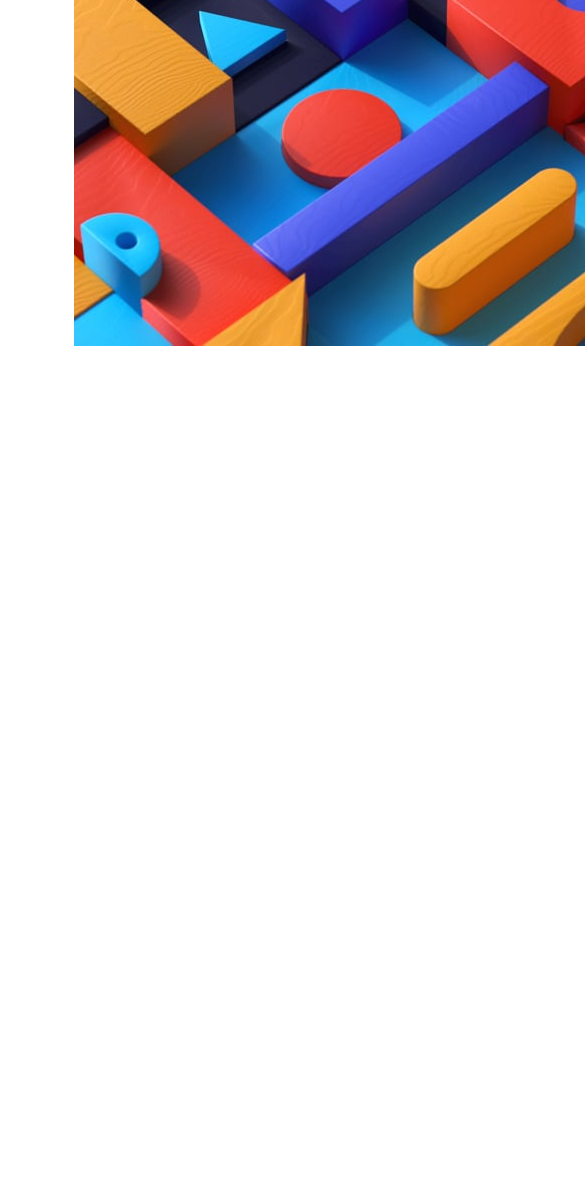
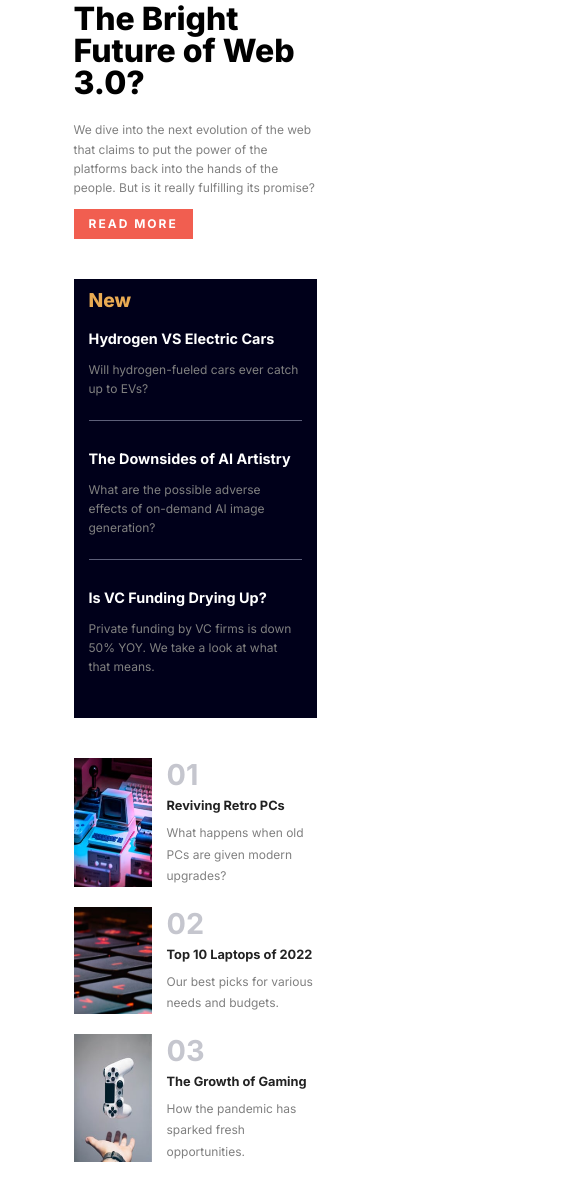
Before and after one commit to hesham3la2/news-homepage-main, a plain HTML site: page index.html in a window 390 px wide. Shown: the part 314-1496 px from the top of the page, 585 px wide, since content can reach past the window. Before the commit the page ends 844 px from the top, so only its background shows below. Drawn offline with Linux system fonts and the light colour scheme.

Commit message:
mobile version was finished

```diff
--- a/css/style.css
+++ b/css/style.css
@@ -10,11 +10,18 @@ html {
 
 body {
   font-family: 'Inter', sans-serif;
+  overflow-x: hidden;
 }
 
 ul {
   margin: 0;
   padding: 0;
+}
+
+p {
+  color: #808080;
+  font-size: 0.75rem;
+  line-height: 1.6;
 }
 
 .container {
@@ -31,7 +38,7 @@ ul {
 }
 
 .header {
-  margin: 20px 0;
+  margin-top: 20px;
 }
 
 .header .container {
@@ -56,7 +63,8 @@ ul {
   display: block;
 }
 .header .container nav.open--nav .side-menu {
-  visibility: visible;
+  position: absolute;
+  right: 0;
   opacity: 1;
   transform: translateX(0%);
 }
@@ -92,7 +100,6 @@ ul {
   }
 
   .header .container nav .side-menu {
-    visibility: hidden;
     opacity: 0;
     transition: all 1s;
     position: absolute;
@@ -137,6 +144,100 @@ ul {
   }
 }
 
+.main {
+  margin-top: 40px;
+}
+
+.main .cover .cover-image {
+  width: 100%;
+  object-fit: cover;
+  object-position: top center;
+}
+
+.main .cover .title {
+  font-size: 2rem;
+  font-weight: 800;
+  margin-top: 0 0 10px;
+  line-height: 1;
+}
+
+.main .cover button {
+  appearance: none;
+  border: none;
+  outline: none;
+  background-color: hsl(5, 85%, 63%);
+  color: white;
+  text-transform: uppercase;
+  font-size: 0.75rem;
+  font-weight: 700;
+  padding: 8px 15px;
+  letter-spacing: 2px;
+}
+
+.main .aside {
+  margin-top: 40px;
+  padding: 10px 15px;
+  background-color: hsl(240, 100%, 5%);
+}
+
+.main .aside > h1 {
+  margin: 0;
+  color: hsl(35, 77%, 62%);
+  font-size: 1.2rem;
+  font-weight: 800;
+  text-transform: capitalize;
+}
+
+.main .aside .cards {
+  display: flex;
+  flex-direction: column;
+}
+
+.main .aside .cards .card {
+  margin: 20px 0 10px;
+  padding-bottom: 10px;
+}
+
+.main .aside .cards .card:not(:last-child) {
+  border-bottom: solid 1px hsl(236, 13%, 42%);
+}
+
+.main .aside .cards .card h3 {
+  color: white;
+  font-weight: 700;
+  font-size: 0.9rem;
+  margin: 0;
+}
+
+.services {
+  margin-top: 40px;
+}
+.services .service {
+  display: flex;
+  margin-bottom: 20px;
+}
+
+.services .service img {
+  width: 78px;
+  margin-right: 15px;
+}
+
+.services .service .text h1 {
+  font-size: 1.8rem;
+  color: hsl(233, 8%, 79%);
+  margin: 0;
+}
+
+.services .service .text h3 {
+  font-size: 0.8rem;
+  color: #222;
+  margin: 8px 0;
+  font-weight: 700;
+}
+.services .service .text p {
+  line-height: 1.8;
+  margin: 0;
+}
 /* - Mobile: 375px
 
 
--- a/index.html
+++ b/index.html
@@ -53,22 +53,74 @@
         </nav>
       </div>
     </div>
-    <div class="cover">
+    <div class="main">
       <div class="container">
-        <img src="assets/images/image-web-3-mobile.jpg" alt="cover picture" />
+        <div class="cover">
+          <img
+            class="cover-image"
+            src="assets/images/image-web-3-mobile.jpg"
+            alt="cover picture"
+          />
+          <h1 class="title">The Bright Future of Web 3.0?</h1>
+          <p>
+            We dive into the next evolution of the web that claims to put the
+            power of the platforms back into the hands of the people. But is it
+            really fulfilling its promise?
+          </p>
+          <button>read more</button>
+        </div>
+        <div class="aside">
+          <h1>New</h1>
+          <div class="cards">
+            <div class="card">
+              <h3>Hydrogen VS Electric Cars</h3>
+              <p>Will hydrogen-fueled cars ever catch up to EVs?</p>
+            </div>
+            <div class="card">
+              <h3>The Downsides of AI Artistry</h3>
+              <p>
+                What are the possible adverse effects of on-demand AI image
+                generation?
+              </p>
+            </div>
+            <div class="card">
+              <h3>Is VC Funding Drying Up?</h3>
+              <p>
+                Private funding by VC firms is down 50% YOY. We take a look at
+                what that means.
+              </p>
+            </div>
+          </div>
+        </div>
       </div>
     </div>
-    <!--
-    The Bright Future of Web 3.0? We dive
-    into the next evolution of the web that claims to put the power of the
-    platforms back into the hands of the people. But is it really fulfilling its
-    promise? Read more New Hydrogen VS Electric Cars Will hydrogen-fueled cars
-    ever catch up to EVs? The Downsides of AI Artistry What are the possible
-    adverse effects of on-demand AI image generation? Is VC Funding Drying Up?
-    Private funding by VC firms is down 50% YOY. We take a look at what that
-    means. 01 Reviving Retro PCs What happens when old PCs are given modern
-    upgrades? 02 Top 10 Laptops of 2022 Our best picks for various needs and
-    budgets. 03 The Growth of Gaming How the pandemic has sparked fresh
-    opportunities. -->
+    <div class="services">
+      <div class="container">
+        <div class="service">
+          <img src="assets/images/image-retro-pcs.jpg" alt="" />
+          <div class="text">
+            <h1>01</h1>
+            <h3>Reviving Retro PCs</h3>
+            <p>What happens when old PCs are given modern upgrades?</p>
+          </div>
+        </div>
+        <div class="service">
+          <img src="assets/images/image-top-laptops.jpg" alt="" />
+          <div class="text">
+            <h1>02</h1>
+            <h3>Top 10 Laptops of 2022</h3>
+            <p>Our best picks for various needs and budgets.</p>
+          </div>
+        </div>
+        <div class="service">
+          <img src="assets/images/image-gaming-growth.jpg" alt="" />
+          <div class="text">
+            <h1>03</h1>
+            <h3>The Growth of Gaming</h3>
+            <p>How the pandemic has sparked fresh opportunities.</p>
+          </div>
+        </div>
+      </div>
+    </div>
   </body>
 </html>
```
